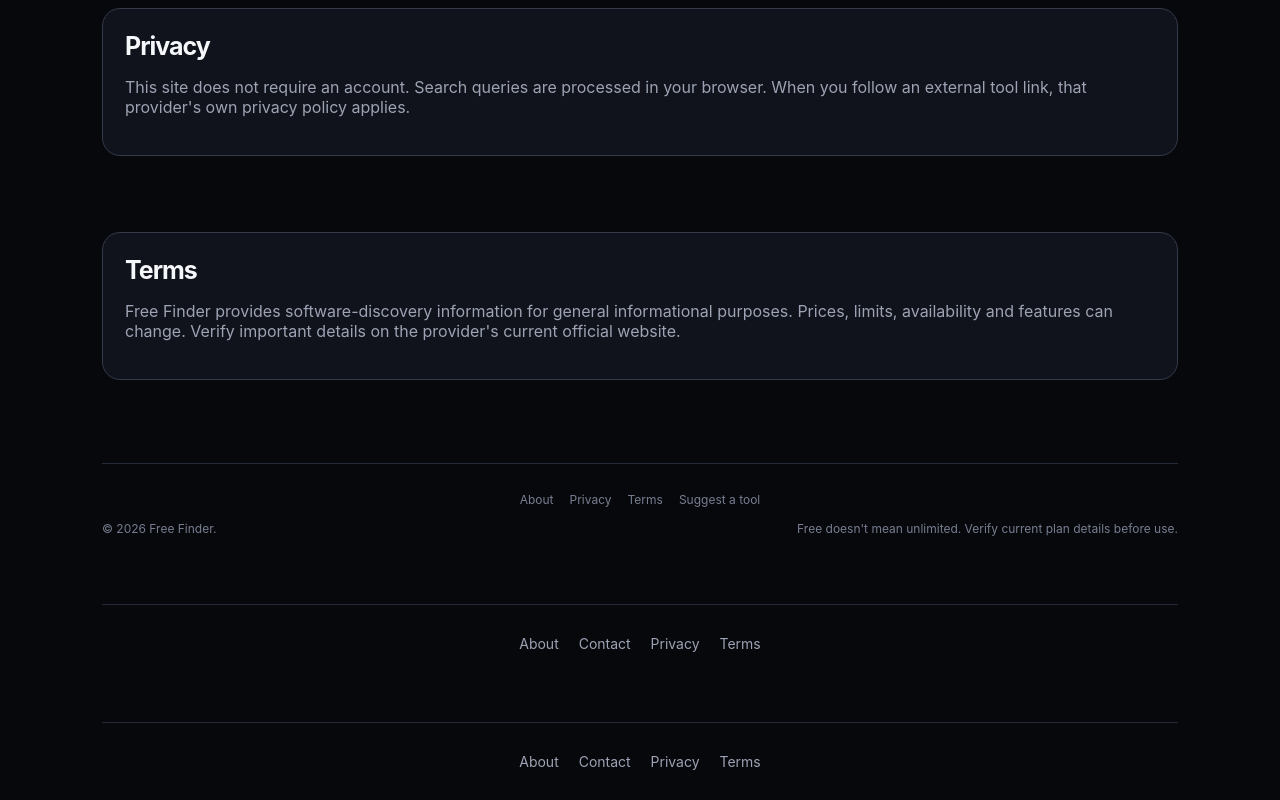
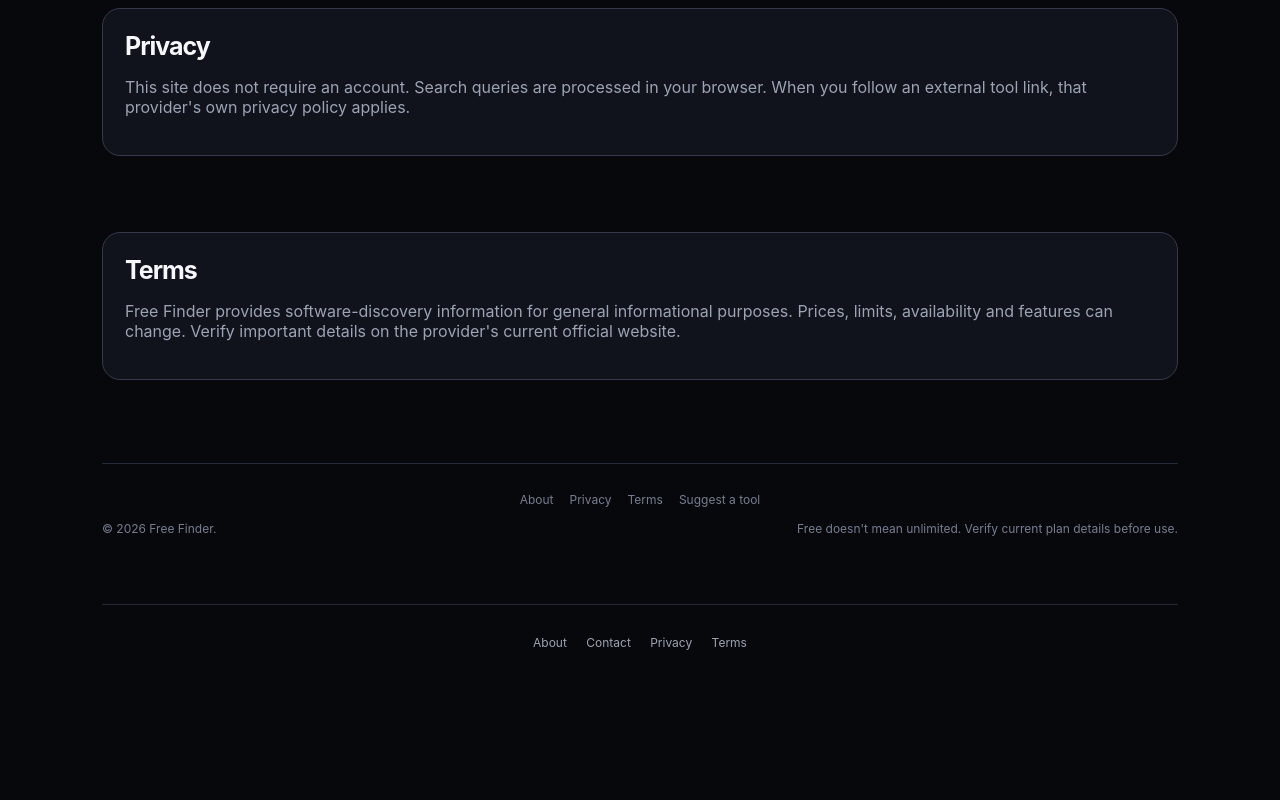
Before and after one commit to freefinder-dev/free-finder, a plain HTML site: page index.html in a window 1280 px wide. Shown: the part 2355-3155 px from the top of the page. After the commit the page ends 3035 px from the top, so only its background shows below. Drawn offline with Linux system fonts and the light colour scheme.

Commit message:
Update index.html

```diff
--- a/index.html
+++ b/index.html
@@ -183,14 +183,7 @@
 }
 document.getElementById('search').addEventListener('keydown',e=>{if(e.key==='Enter')findAlternatives()});
 </script>
-</body> <footer style="text-align:center;padding:30px 15px;margin-top:40px;border-top:1px solid var(--line);font-size:14px;">
-  <a href="about.html" style="color:var(--muted);margin:0 8px;">About</a>
-  <a href="contact.html" style="color:var(--muted);margin:0 8px;">Contact</a>
-  <a href="privacy.html" style="color:var(--muted);margin:0 8px;">Privacy</a>
-  <a href="terms.html" style="color:var(--muted);margin:0 8px;">Terms</a>
-</footer> </script>
-
-<footer style="text-align:center;padding:30px 15px;margin-top:40px;border-top:1px solid var(--line);font-size:14px;">
+ <footer style="text-align:center;padding:30px 15px;margin-top:40px;border-top:1px solid var(--line);">
   <a href="about.html" style="color:var(--muted);margin:0 8px;">About</a>
   <a href="contact.html" style="color:var(--muted);margin:0 8px;">Contact</a>
   <a href="privacy.html" style="color:var(--muted);margin:0 8px;">Privacy</a>
@@ -199,4 +192,3 @@
 
 </body>
 </html>
-</html>
```
